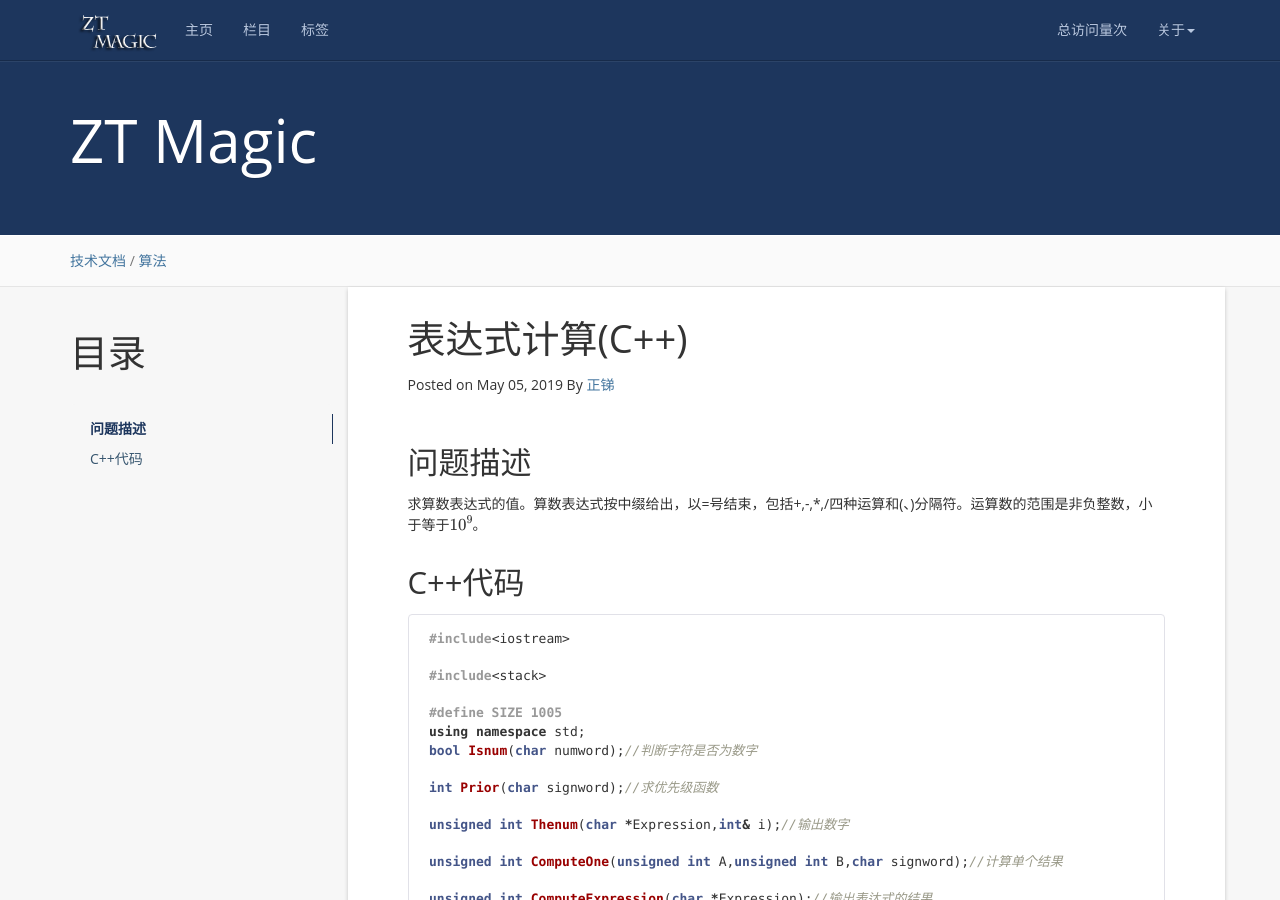
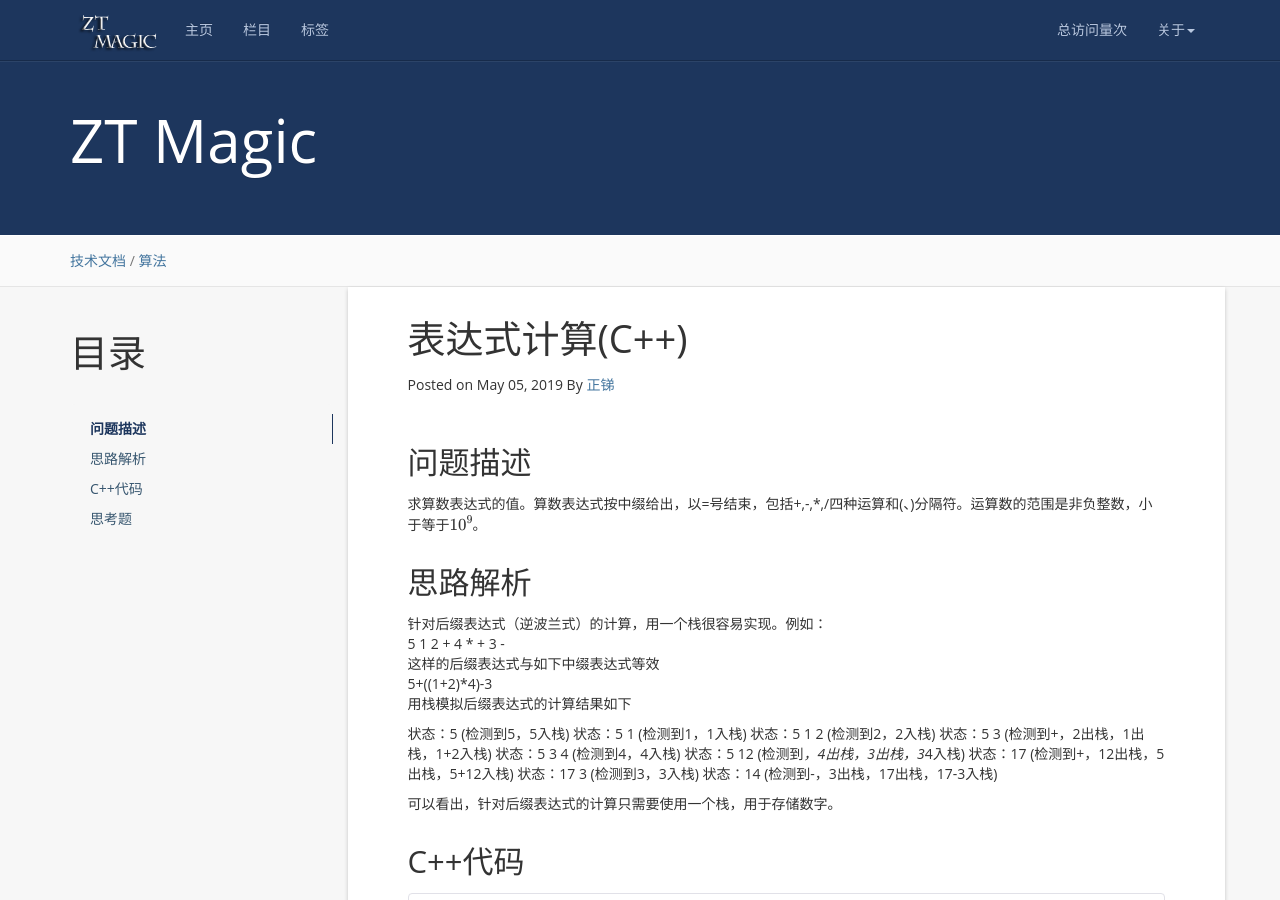
Before and after one commit to ztmail723/ztmail723.github.io, a Jekyll site: the page built from _posts/2019-05-05-Compute-Expression.md, in a window 1280 px wide and 900 px high. Built offline with Jekyll 4.4.1, drawn with Linux system fonts in a browser that asks for light colours; nearby versions of some CDN libraries; formulas are drawn with MathJax 3; a script that is not in the unit is left out; comment, search, counter and statistics services are not loaded; some of the changed text lies outside the part shown.

Commit message:
Update 2019-05-05-Compute-Expression.md

```diff
--- a/_posts/2019-05-05-Compute-Expression.md
+++ b/_posts/2019-05-05-Compute-Expression.md
@@ -25,6 +25,29 @@ tag: 算法
 问题描述
 -------------------------------------
 求算数表达式的值。算数表达式按中缀给出，以=号结束，包括+,-,*,/四种运算和(、)分隔符。运算数的范围是非负整数，小于等于$10^9$。
+
+思路解析
+-------------------------------------
+针对后缀表达式（逆波兰式）的计算，用一个栈很容易实现。例如：
+5 1 2 + 4 * + 3 -
+这样的后缀表达式与如下中缀表达式等效
+5+((1+2)*4)-3
+用栈模拟后缀表达式的计算结果如下
+
+
+状态：5     	(检测到5，5入栈)
+状态：5 1	(检测到1，1入栈)
+状态：5 1 2	(检测到2，2入栈)
+状态：5 3	(检测到+，2出栈，1出栈，1+2入栈)
+状态：5 3 4	(检测到4，4入栈)
+状态：5 12	(检测到*，4出栈，3出栈，3*4入栈)
+状态：17		(检测到+，12出栈，5出栈，5+12入栈)
+状态：17 3	(检测到3，3入栈)
+状态：14		(检测到-，3出栈，17出栈，17-3入栈)
+
+
+可以看出，针对后缀表达式的计算只需要使用一个栈，用于存储数字。
+
 
 C++代码
 -------------------------------------
@@ -122,3 +145,12 @@ unsigned int ComputeExpression(char *Expression)
     return NumStack.top();
 }
 {% endhighlight%}
+
+思考题
+-------------------------------------
+1.  将中缀表达式转换为后缀表达式(逆波兰式)。
+2.  将后缀表达式转换为中缀表达式。
+3.  增加一个运算符"^"代表乘方，优先级高于*，小于括号。
+例如
+2*(1+2*3)^4代表如下式子的结果：
+$2*(1+2*3)^4$
```
